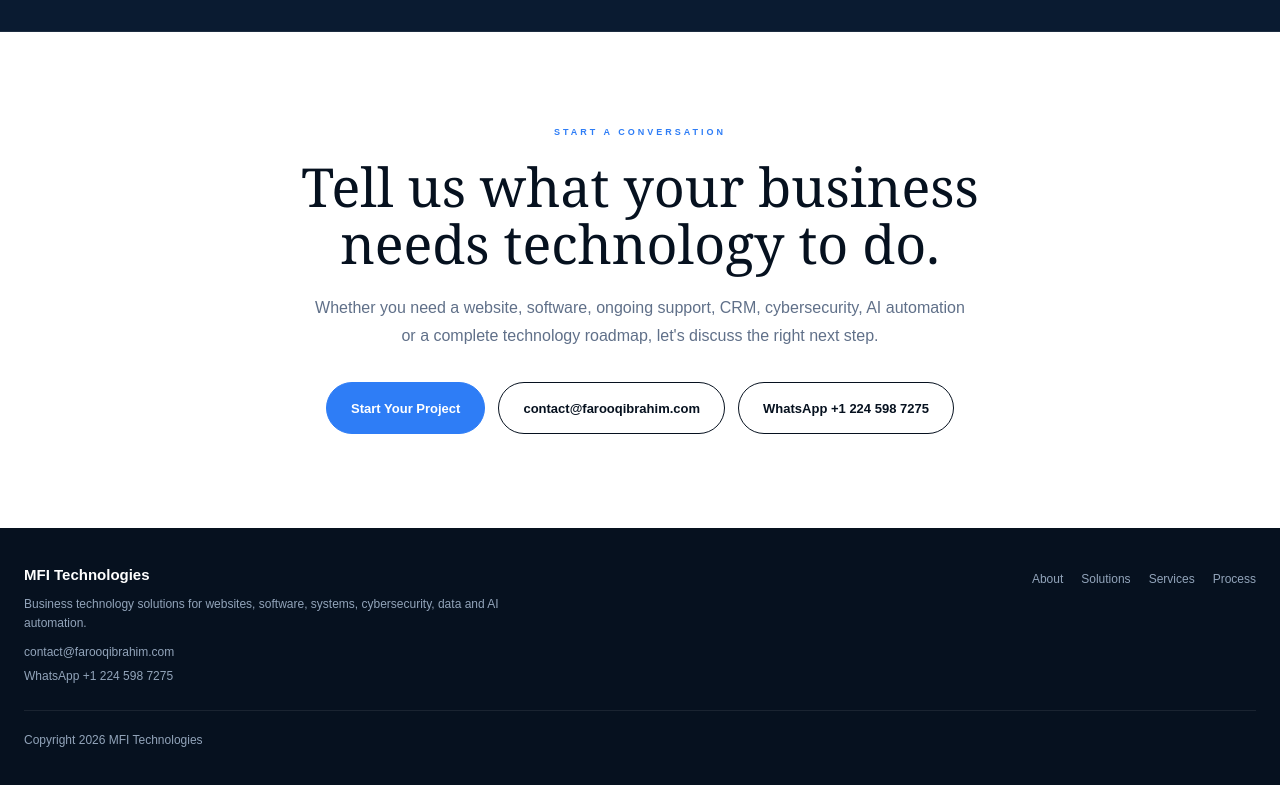
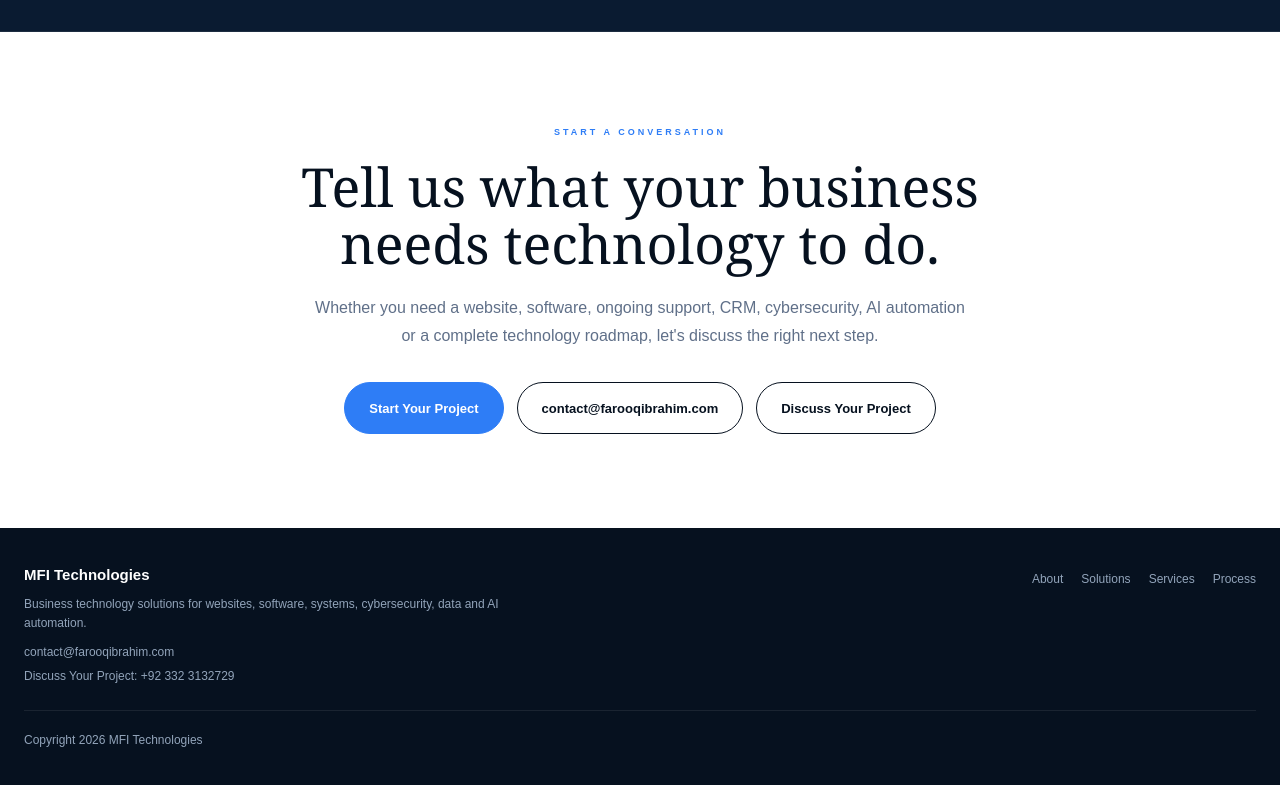
Before and after one commit to mfaroo15/my-portfolio, a Next.js app: page / in a window 1280 px wide. Shown: the part 4773-5558 px from the top of the page. Built offline with nearby package versions, Linux system fonts and the light colour scheme.

Commit message:
Update WhatsApp contact button

```diff
--- a/app/components/CTASection.tsx
+++ b/app/components/CTASection.tsx
@@ -1,5 +1,5 @@
 import { ButtonLink } from "@/app/components/ButtonLink";
-import { contactEmail, whatsappHref, whatsappNumber } from "@/app/data/site";
+import { contactEmail, whatsappHref, whatsappLabel } from "@/app/data/site";
 
 type CTASectionProps = {
   eyebrow?: string;
@@ -26,7 +26,7 @@ export function CTASection({
             {contactEmail}
           </a>
           <a className="button button-dark" href={whatsappHref} rel="noopener noreferrer" target="_blank">
-            WhatsApp {whatsappNumber}
+            {whatsappLabel}
           </a>
         </div>
       </div>
--- a/app/components/Footer.tsx
+++ b/app/components/Footer.tsx
@@ -1,5 +1,5 @@
 import Link from "next/link";
-import { contactEmail, navLinks, whatsappHref, whatsappNumber } from "@/app/data/site";
+import { contactEmail, navLinks, whatsappHref, whatsappLabel, whatsappNumber } from "@/app/data/site";
 
 export function Footer() {
   return (
@@ -10,7 +10,7 @@ export function Footer() {
           <p>Business technology solutions for websites, software, systems, cybersecurity, data and AI automation.</p>
           <a href={`mailto:${contactEmail}`}>{contactEmail}</a>
           <a href={whatsappHref} rel="noopener noreferrer" target="_blank">
-            WhatsApp {whatsappNumber}
+            {whatsappLabel}: {whatsappNumber}
           </a>
         </div>
         <nav className="footer-links" aria-label="Footer navigation">
--- a/app/contact/page.tsx
+++ b/app/contact/page.tsx
@@ -1,7 +1,7 @@
 import type { Metadata } from "next";
 import { ContactForm } from "@/app/contact/ContactForm";
 import { PageHero } from "@/app/components/PageHero";
-import { contactEmail, whatsappHref, whatsappNumber } from "@/app/data/site";
+import { contactEmail, whatsappHref, whatsappLabel, whatsappNumber } from "@/app/data/site";
 
 export const metadata: Metadata = {
   title: "Start a Project | MFI Technologies",
@@ -27,7 +27,7 @@ export default function ContactPage() {
               {contactEmail}
             </a>
             <a className="contact-email" href={whatsappHref} rel="noopener noreferrer" target="_blank">
-              WhatsApp {whatsappNumber}
+              {whatsappLabel}: {whatsappNumber}
             </a>
           </div>
           <ContactForm />
--- a/app/data/site.ts
+++ b/app/data/site.ts
@@ -1,6 +1,7 @@
 export const contactEmail = "contact@farooqibrahim.com";
-export const whatsappNumber = "+1 224 598 7275";
-export const whatsappHref = "https://wa.me/12245987275";
+export const whatsappLabel = "Discuss Your Project";
+export const whatsappNumber = "+92 332 3132729";
+export const whatsappHref = "https://wa.me/923323132729";
 
 export const navLinks = [
   { href: "/about", label: "About" },
```
